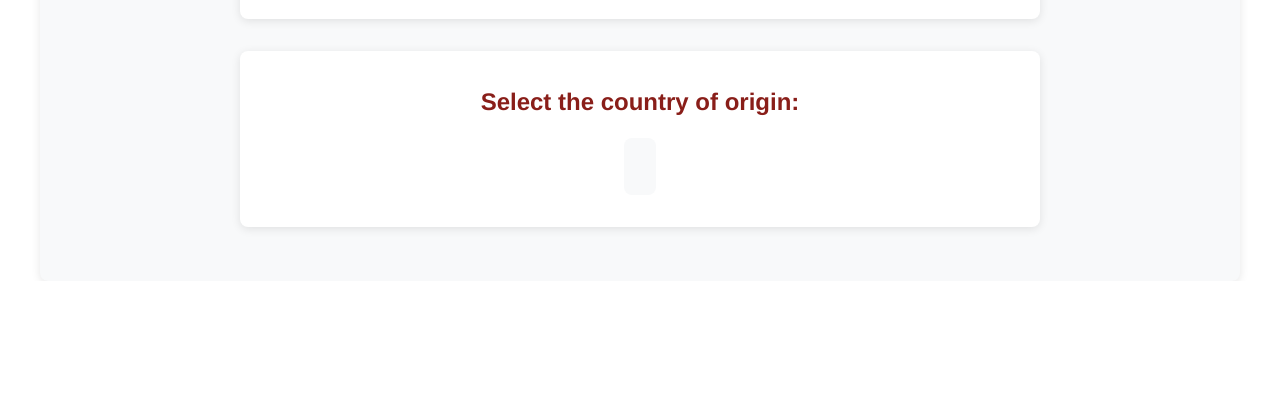
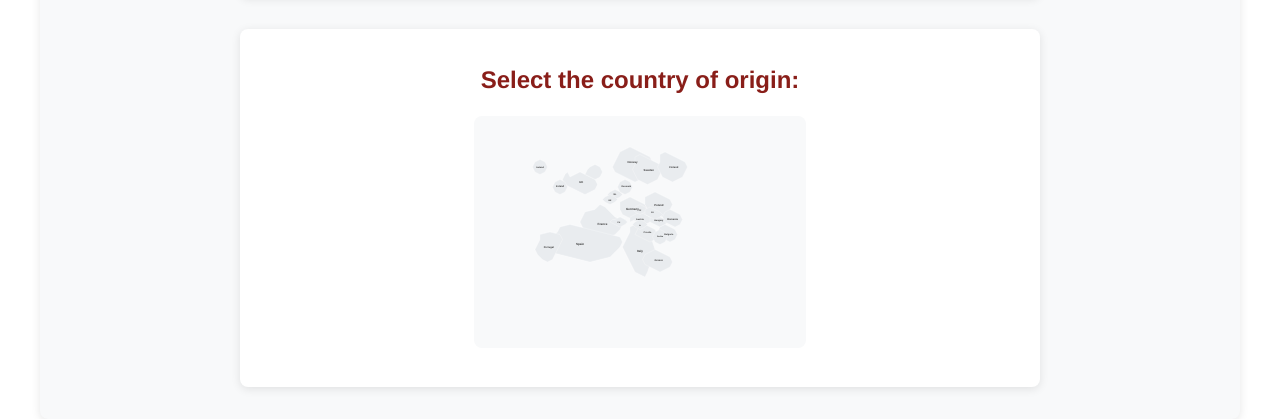
Before and after one commit to eminozturk1986/runic-vine, a website: page index.html in a window 1280 px wide. Both pictures are taken after typing "Sample", "name@example.com" into the empty fields and a click on the button "Start Game". Shown: the part 519-938 px from the top of the page. Before the commit the page ends 800 px from the top, so only its background shows below. Drawn offline with nearby package versions, Linux system fonts and the light colour scheme.

Commit message:
Add files via upload

```diff
--- a/styles/styles.css
+++ b/styles/styles.css
@@ -216,10 +216,13 @@ p {
     padding: 1rem;
 }
 
-.europe-map {
+.europe-map,
+.continent-map {
     width: 100%;
     max-width: 600px;
     height: auto;
+    display: block;
+    margin: 0 auto;
 }
 
 .country {
```
